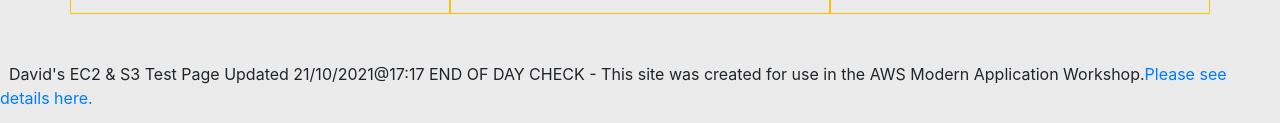
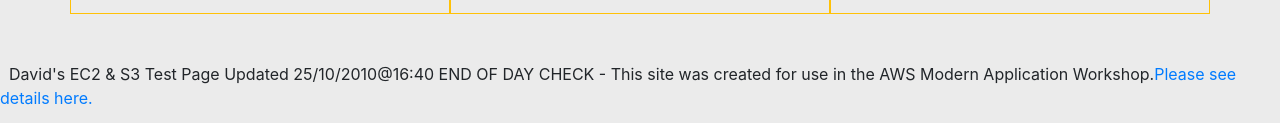
Before and after one commit to dcpage/htmlcvproject, a plain HTML site: page index.html in a window 1280 px wide. Shown: the part 1614-1737 px from the top of the page. Drawn offline with nearby package versions, Linux system fonts and the light colour scheme.

Commit message:
Update index.html
Checking EC2 still works

```diff
--- a/index.html
+++ b/index.html
@@ -53,7 +53,7 @@
     <p>
       <br>
       <br>
-      &nbsp;&nbsp;David's EC2 & S3 Test Page Updated 21/10/2021@17:17 END OF DAY CHECK - This site was created for use in the AWS Modern Application Workshop.<a href="https://github.com/aws-samples/aws-modern-application-workshop">Please see details here.</a>
+      &nbsp;&nbsp;David's EC2 & S3 Test Page Updated 25/10/2010@16:40 END OF DAY CHECK - This site was created for use in the AWS Modern Application Workshop.<a href="https://github.com/aws-samples/aws-modern-application-workshop">Please see details here.</a>
     </p>
   </body>
   <script>
```
